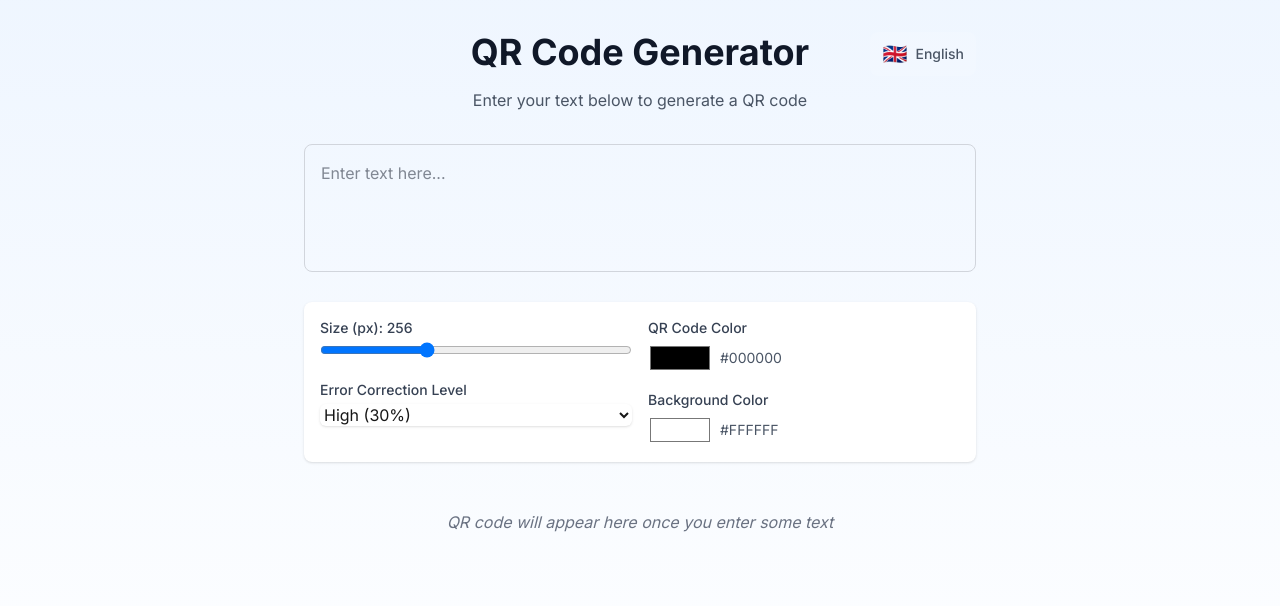
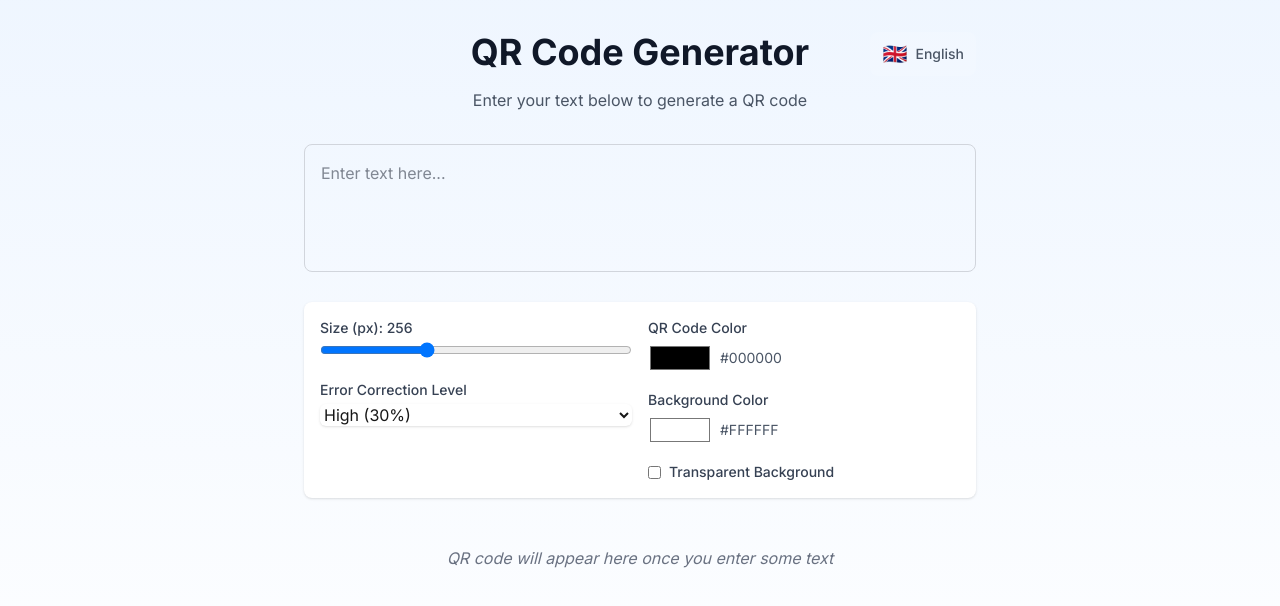
Before and after one commit to jtomecek/qr-generator, a Next.js app: page / in a window 1280 px wide. Shown: the top 606 px of the page. Built offline with nearby package versions, Linux system fonts and the light colour scheme.

Commit message:
Add transparent background option

```diff
--- a/src/app/page.tsx
+++ b/src/app/page.tsx
@@ -34,6 +34,7 @@ interface Messages {
       qr: string;
       background: string;
     };
+    transparentBg: string;
   };
   empty_state: string;
   download: {
@@ -60,6 +61,7 @@ export default function Home() {
   const [messages, setMessages] = useState<Messages | null>(null);
   const [downloadFormat, setDownloadFormat] = useState<DownloadFormat>('svg');
   const qrRef = useRef<HTMLDivElement>(null);
+  const [transparentBg, setTransparentBg] = useState(false);
 
   useEffect(() => {
     loadMessages(currentLang).then(setMessages);
@@ -203,9 +205,22 @@ export default function Home() {
                     value={bgColor}
                     onChange={(e) => setBgColor(e.target.value)}
                     className="h-8 w-16"
+                    disabled={transparentBg}
                   />
                   <span className="text-sm text-gray-600">{bgColor}</span>
                 </div>
+              </div>
+
+              <div className="flex items-center gap-2">
+                <input
+                  type="checkbox"
+                  id="transparentBg"
+                  checked={transparentBg}
+                  onChange={(e) => setTransparentBg(e.target.checked)}
+                />
+                <label htmlFor="transparentBg" className="text-sm font-medium text-gray-700">
+                  {messages.settings.transparentBg}
+                </label>
               </div>
             </div>
           </div>
@@ -221,7 +236,7 @@ export default function Home() {
                     includeMargin={true}
                     className="mx-auto"
                     fgColor={qrColor}
-                    bgColor={bgColor}
+                    bgColor={transparentBg ? 'transparent' : bgColor}
                   />
                 </div>
                 <div className="flex flex-col sm:flex-row items-center gap-4">
--- a/src/messages/cs.json
+++ b/src/messages/cs.json
@@ -17,7 +17,8 @@
     "colors": {
       "qr": "Barva QR kódu",
       "background": "Barva pozadí"
-    }
+    },
+    "transparentBg": "Průhledné pozadí"
   },
   "empty_state": "QR kód se zde zobrazí po zadání textu",
   "download": {
--- a/src/messages/en.json
+++ b/src/messages/en.json
@@ -17,7 +17,8 @@
     "colors": {
       "qr": "QR Code Color",
       "background": "Background Color"
-    }
+    },
+    "transparentBg": "Transparent Background"
   },
   "empty_state": "QR code will appear here once you enter some text",
   "download": {
```
